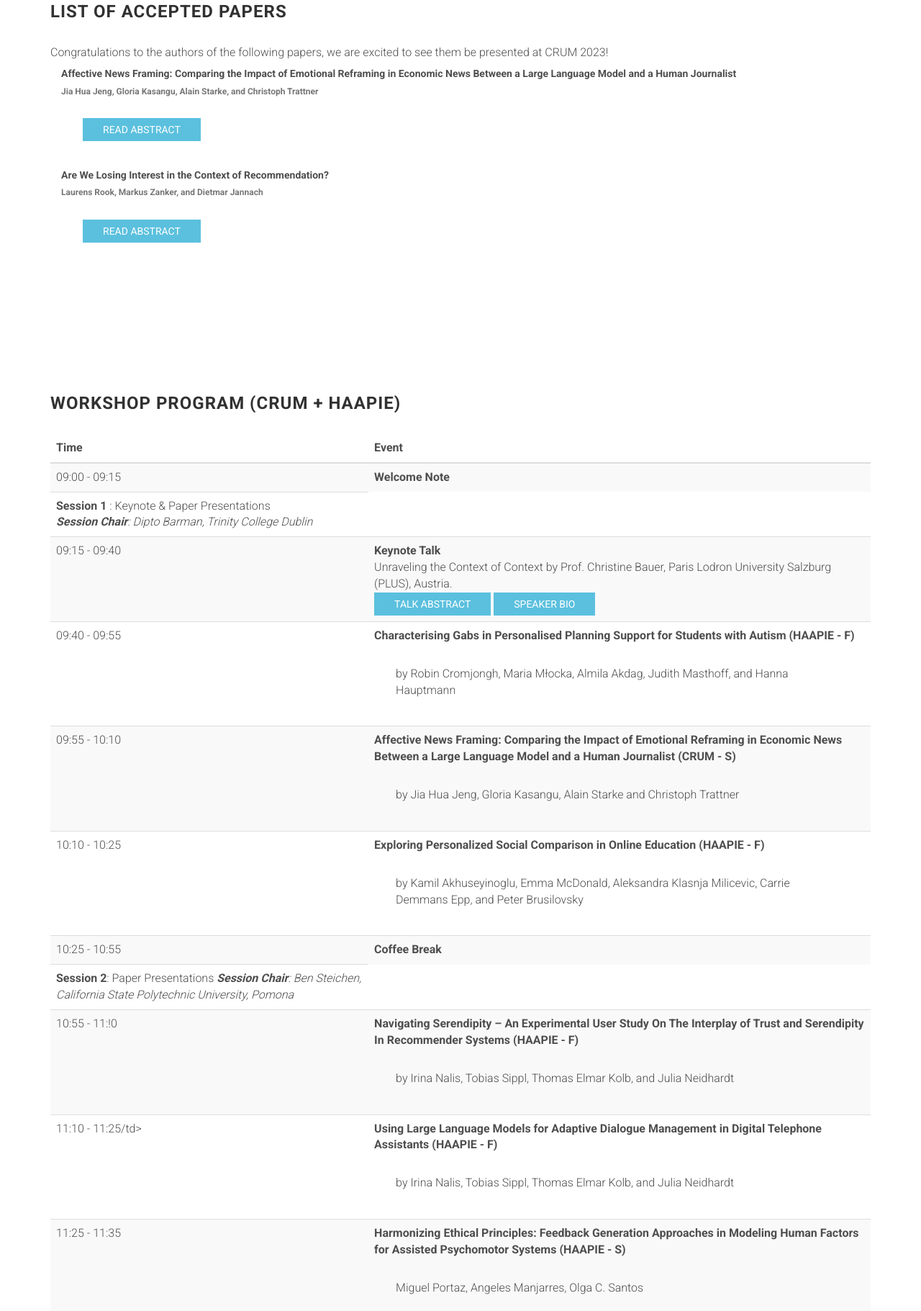
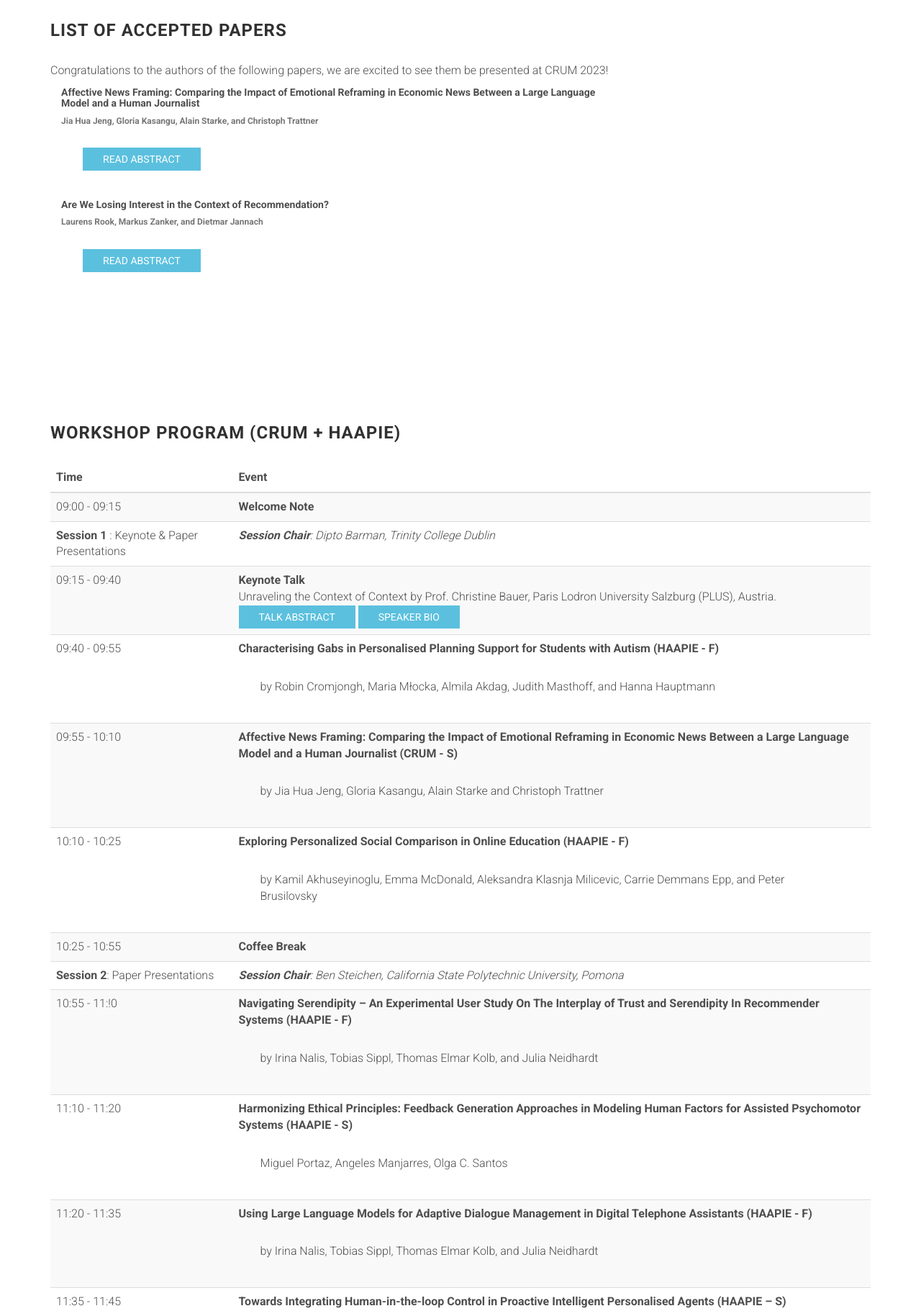
Before and after one commit to crum-workshop/crum-workshop.github.io, a website: page index.html in a window 1280 px wide. Shown: the part 2142-3963 px from the top of the page at 72% size. Drawn offline with Linux system fonts and the light colour scheme; files whose address does not match are found by name.

Commit message:
made the changes as requested by HAAPIE

```diff
--- a/index.html
+++ b/index.html
@@ -97,8 +97,10 @@
                 </div><!-- /.col-sm-6 -->
             </div><!-- /.row -->
             <div class="row">
-                <h3 class="section-title">Exciting Announcement!</h3>
-                <p>Our Workshop, CRUM 2024, is pleased to announce that it will be physically co-located and presented alongside the <a href="https://sites.google.com/view/haapie2024">9th International Workshop on Human Aspects in Adaptive and Personalized Interactive Environments (HAAPIE 2024)</a>, due to the similar themes and topics associated with the workshop. CRUM shall feature its papers, keynotes, and workshop activity on context representation and human aspects for the participants of the combined workshop.</p>
+                <div class="col-md-10">
+                    <h3 class="section-title">Exciting Announcement!</h3>
+                    <p>Our Workshop, CRUM 2024, is pleased to announce that it will be physically co-located and presented alongside the <a href="https://sites.google.com/view/haapie2024">9th International Workshop on Human Aspects in Adaptive and Personalized Interactive Environments (HAAPIE 2024)</a>, due to the similar themes and topics associated with the workshop. CRUM shall feature its papers, keynotes, and workshop activity on context representation and human aspects for the participants of the combined workshop.</p>
+                </div>
             </div>
         </div><!-- /.container -->
     </section>
@@ -143,10 +145,10 @@
             </div>
 
             <div class="row">
-                <div class="col-md-12">
+                <div class="col-md-10">
                     Congratulations to the authors of the following papers, we are excited to see them be presented at CRUM 2023!
 
-                    <div class="card, col-md-12">
+                    <div class="card, col-md-10">
                         <div class="card-body">
                             <h5 class="card-title">	Affective News Framing: Comparing the Impact of Emotional Reframing in Economic News Between a Large Language Model and a Human Journalist</h5>
                             <h6 class="card-subtitle mb-2 text-muted">Jia Hua Jeng, Gloria Kasangu, Alain Starke, and Christoph Trattner</h6>
@@ -159,7 +161,7 @@
                         </div>
                     </div>
 
-                    <div class="card, col-md-12">
+                    <div class="card, col-md-10">
                         <div class="card-body">
                             <h5 class="card-title">Are We Losing Interest in the Context of Recommendation?</h5>
                             <h6 class="card-subtitle mb-2 text-muted">Laurens Rook, Markus Zanker, and Dietmar Jannach</h6>
@@ -202,9 +204,8 @@ why this drop in research interest happens, be it ethical considerations or the
                                     </td>
                                 </tr>
                                 <tr>
-                                    <td><b>Session 1 </b>: Keynote & Paper Presentations <br />
-                                        <i><b>Session Chair</b>: Dipto Barman, Trinity College Dublin</i>
-                                    </td>
+                                    <td><b>Session 1 </b>: Keynote & Paper Presentations</td>
+                                    <td><i><b>Session Chair</b>: Dipto Barman, Trinity College Dublin</i></td>
                                 </tr>
                                 <tr>
                                     <td>09:15 - 09:40</td>
@@ -236,7 +237,7 @@ She has authored more than 100 papers and holds several best paper awards and ma
                                 <tr>
                                     <td>09:40 - 09:55</td>
                                     <td>
-                                        <b>Characterising Gabs in Personalised Planning Support for Students with Autism (HAAPIE - F)</b><br>
+                                        <b>Characterising Gabs in Personalised Planning Support for Students with Autism (HAAPIE - F)</b>
                                         <p>by Robin Cromjongh, Maria Młocka, Almila Akdag, Judith Masthoff, and Hanna Hauptmann</p>
                                     </td>
                                 </tr>
@@ -250,7 +251,7 @@ She has authored more than 100 papers and holds several best paper awards and ma
                                 <tr>
                                     <td>10:10 - 10:25</td>
                                     <td>
-                                        <b>Exploring Personalized Social Comparison in Online Education (HAAPIE - F)</b> <br>
+                                        <b>Exploring Personalized Social Comparison in Online Education (HAAPIE - F)</b>
                                         <p>by Kamil Akhuseyinoglu, Emma McDonald, Aleksandra Klasnja Milicevic, Carrie Demmans Epp, and Peter Brusilovsky</p>
                                     </td>
                                 </tr>
@@ -261,10 +262,8 @@ She has authored more than 100 papers and holds several best paper awards and ma
                                     </td>
                                 </tr>
                                 <tr>
-                                    <td>
-                                        <b>Session 2</b>: Paper Presentations
-                                        <i><b>Session Chair</b>: Ben Steichen, California State Polytechnic University, Pomona</i>
-                                    </td>
+                                    <td><b>Session 2</b>: Paper Presentations</td>
+                                    <td><i><b>Session Chair</b>: Ben Steichen, California State Polytechnic University, Pomona</i></td>
                                 </tr>
                                 <tr>
                                     <td>10:55 - 11:!0</td>
@@ -274,17 +273,17 @@ She has authored more than 100 papers and holds several best paper awards and ma
                                     </td>
                                 </tr>
                                 <tr>
-                                    <td>11:10 - 11:25/td>
+                                    <td>11:10 - 11:20</td>
+                                    <td>
+                                        <b>Harmonizing Ethical Principles: Feedback Generation Approaches in Modeling Human Factors for Assisted Psychomotor Systems (HAAPIE - S)</b>
+                                        <p>Miguel Portaz, Angeles Manjarres, Olga C. Santos</p>
+                                    </td>
+                                </tr>
+                                <tr>
+                                    <td>11:20 - 11:35</td>
                                     <td>
                                         <b>Using Large Language Models for Adaptive Dialogue Management in Digital Telephone Assistants (HAAPIE - F)</b>
                                         <p>by Irina Nalis, Tobias Sippl, Thomas Elmar Kolb, and Julia Neidhardt</p>
-                                    </td>
-                                </tr>
-                                <tr>
-                                    <td>11:25 - 11:35</td>
-                                    <td>
-                                        <b>Harmonizing Ethical Principles: Feedback Generation Approaches in Modeling Human Factors for Assisted Psychomotor Systems (HAAPIE - S)</b> <br>
-                                        <p>Miguel Portaz, Angeles Manjarres, Olga C. Santos</p>
                                     </td>
                                 </tr>
                                 <tr>
@@ -297,6 +296,9 @@ She has authored more than 100 papers and holds several best paper awards and ma
                                  <tr>
                                     <td>
                                         <b>Session 3</b>: Interactive, Keynote, and Closing
+                                    </td>
+                                    <td>
+                                        <i><b>Session Chair</b>: Alok Debnath, Trinity College Dublin & Marko Tkalčič, University of Primorska</i>
                                     </td>
                                 </tr>
                                 <tr>
@@ -337,9 +339,7 @@ She has authored more than 100 papers and holds several best paper awards and ma
             </div>
         </div>
     </section>
-
     <!-- <hr></hr> -->
-
     <section id="cfp" class="section span">
         <div class="container">
             <div class="row">
```
